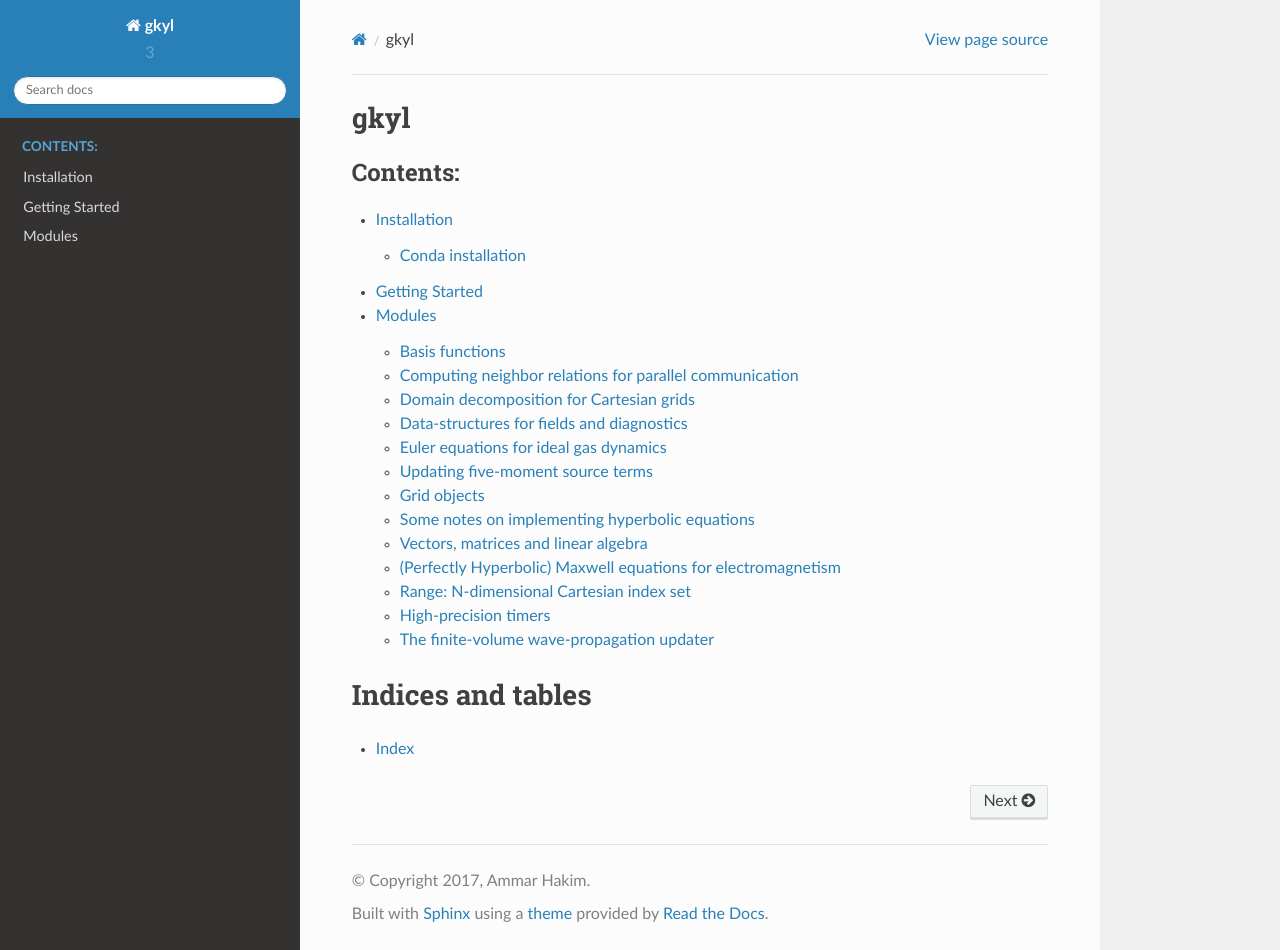
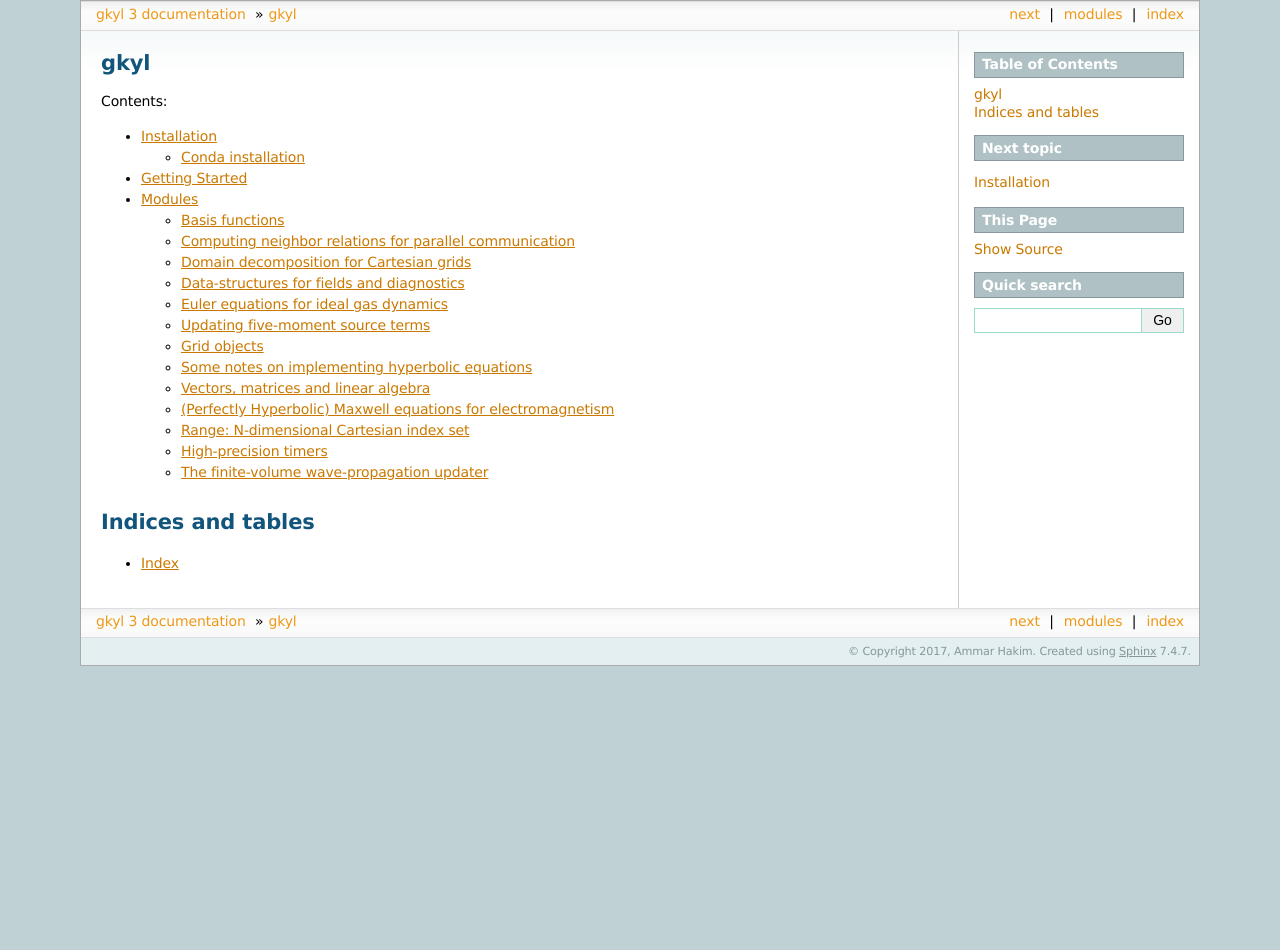
Before and after one commit to ammarhakim/gkyl-doc, a Sphinx documentation site: the page built from source/index.rst, in a window 1280 px wide and 950 px high. Built offline with Sphinx 7.4.7, drawn with Linux system fonts in a browser that asks for light colours.

Commit message:
Updated to use standard theme. Not sure how to install RTD theme

```diff
--- a/source/conf.py
+++ b/source/conf.py
@@ -20,7 +20,7 @@
 # import os
 # import sys
 # sys.path.insert(0, os.path.abspath('.'))
-import sphinx_rtd_theme
+#import sphinx_rtd_theme
 
 
 # -- General configuration ------------------------------------------------
@@ -87,15 +87,14 @@ todo_include_todos = True
 # The theme to use for HTML and HTML Help pages.  See the documentation for
 # a list of builtin themes.
 #
-html_theme = 'sphinx_rtd_theme'
-html_theme_path = [sphinx_rtd_theme.get_html_theme_path()]
+html_theme = 'sphinxdoc'
 
 # Theme options are theme-specific and customize the look and feel of a theme
 # further.  For a list of options available for each theme, see the
 # documentation.
 #
 html_theme_options = {
-    'navigation_depth': 4,
+    #'navigation_depth': 4,
 }
 
 # Add any paths that contain custom static files (such as style sheets) here,
```
